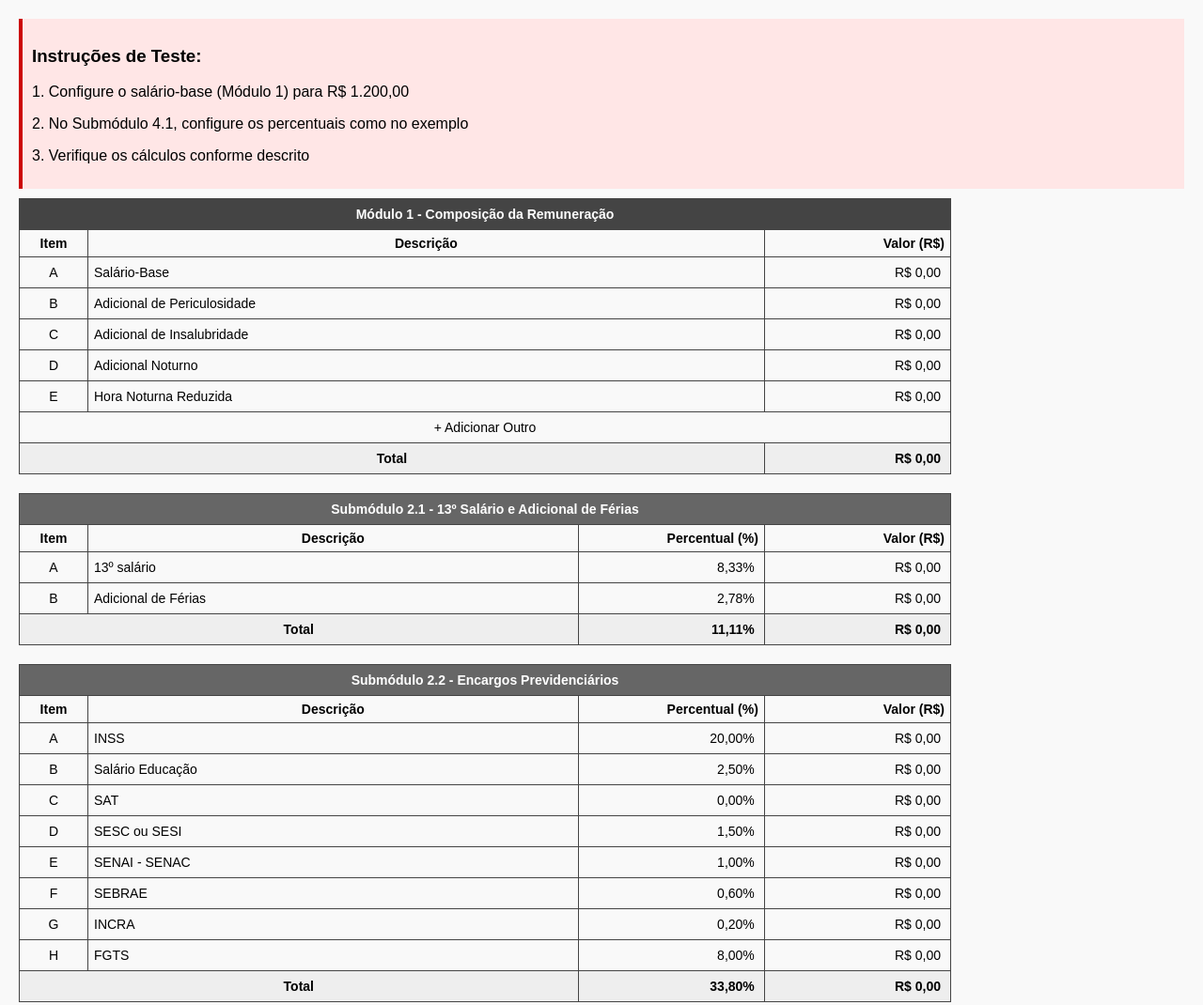
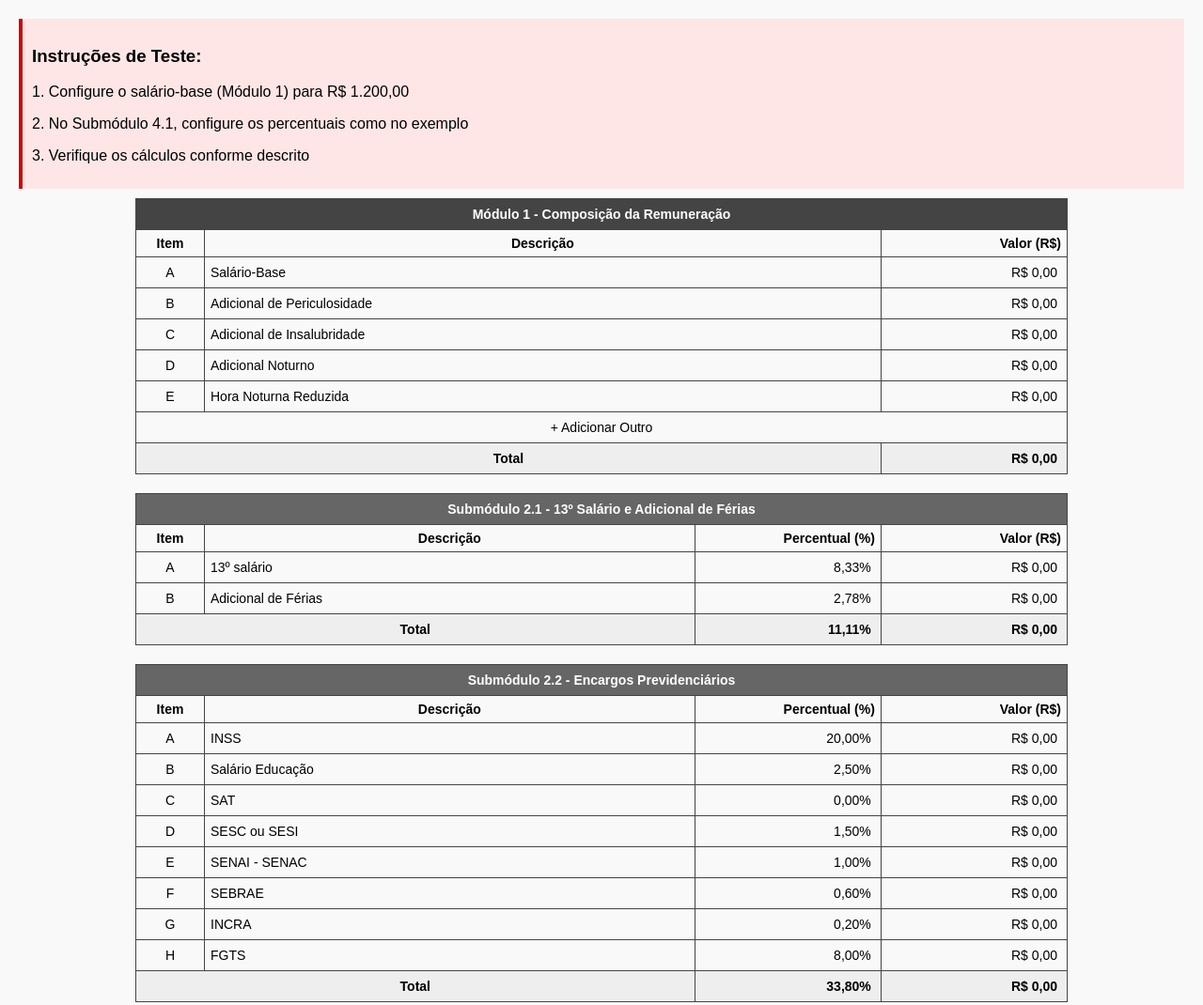
Before and after one commit to carlosendlich/planilha-custos-in5, a plain HTML site: page index.html in a window 1280 px wide. Shown: the top 1070 px of the page at 94% size. Drawn offline with Linux system fonts and the light colour scheme.

Commit message:
Update index.html

```diff
--- a/index.html
+++ b/index.html
@@ -6,7 +6,11 @@
   <title>Planilha de Custos - IN 5/2017 (Corrigida)</title>
   <style>
     body { font-family: Arial, sans-serif; margin: 20px; background-color: #f9f9f9; }
-    table { width: 80%; border-collapse: collapse; margin-bottom: 20px; }
+    table {
+  width: 80%;
+  border-collapse: collapse;
+  margin: 0 auto 20px; /* Centraliza e mantém margem inferior */
+}
     .module-title { background-color: #444; color: #fff; text-align: center; font-weight: bold; padding: 8px; }
     th, td { border: 1px solid #444; padding: 6px; font-size: 14px; color: #000; vertical-align: middle; }
     th:nth-child(2), td:nth-child(2) { width: auto; }
```
